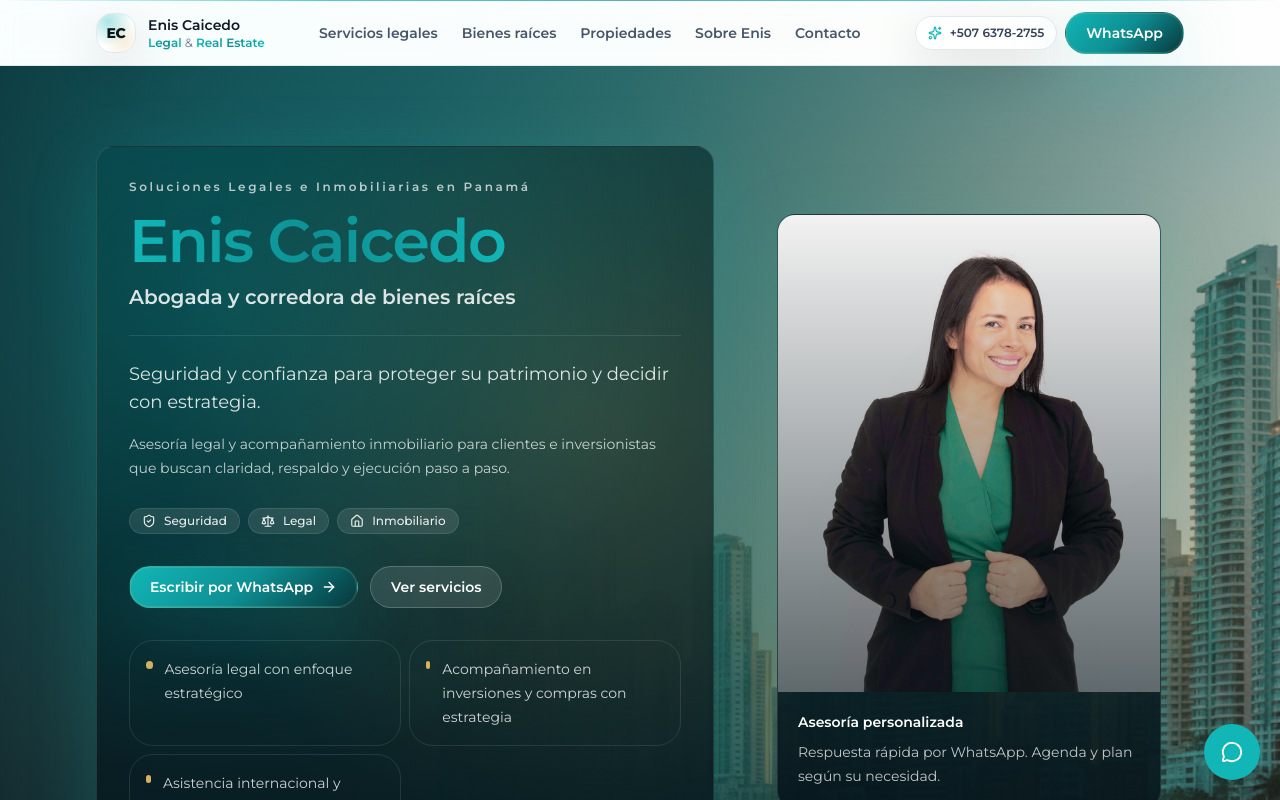
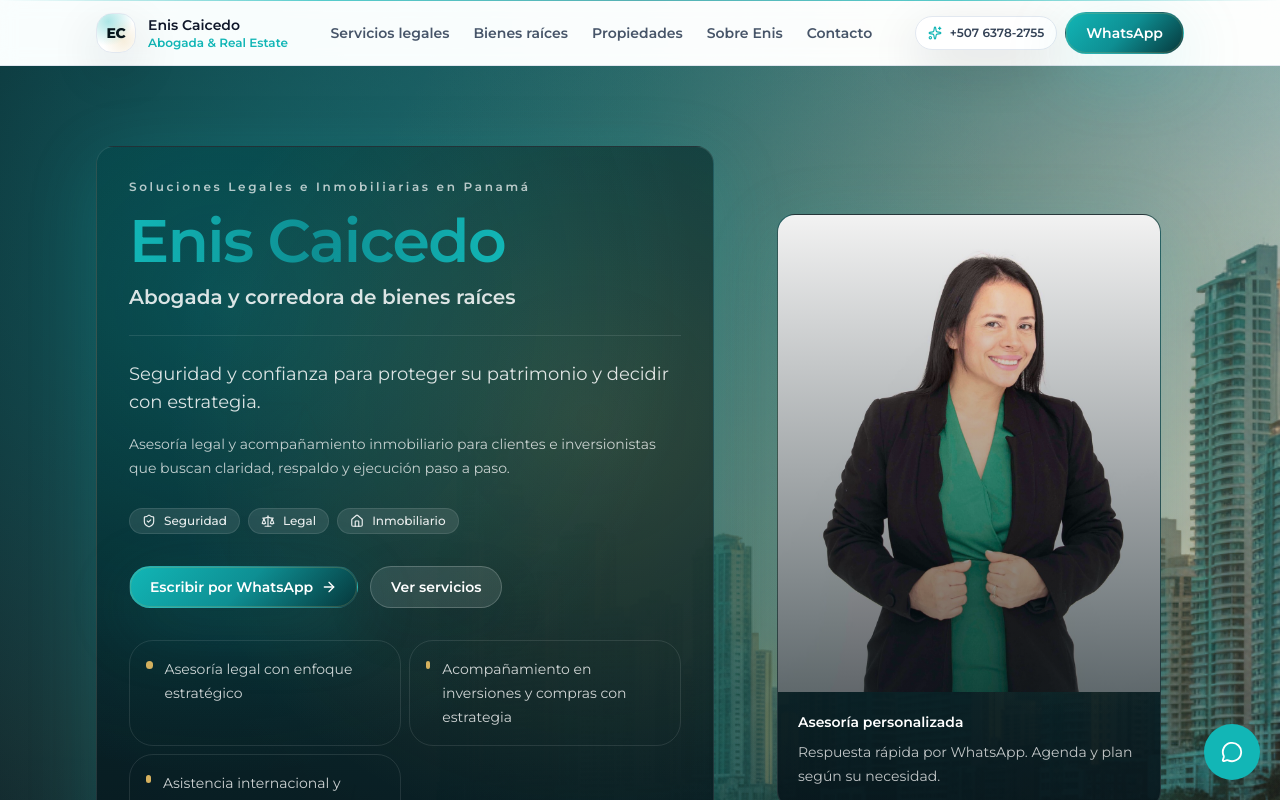
Before and after one commit to lulabtechnology/Enis-caicedo, a Next.js app: page / in a window 1280 px wide. Shown: the top 800 px of the page. Built offline with nearby package versions, Linux system fonts and the light colour scheme; a web font is replaced by a local one.

Commit message:
Update Header.tsx

```diff
--- a/components/site/Header.tsx
+++ b/components/site/Header.tsx
@@ -44,9 +44,8 @@ export default function Header() {
 
             <div className="leading-tight">
               <div className="text-sm font-semibold text-slate-900">{site.brand}</div>
-              <div className="text-xs text-slate-500">
-                <span className="text-brand-gradient font-semibold">Legal</span> &{" "}
-                <span className="text-brand-gradient font-semibold">Real Estate</span>
+              <div className="text-xs font-semibold text-[#12B6B6]">
+                Abogada &amp; Real Estate
               </div>
             </div>
           </Link>
```
